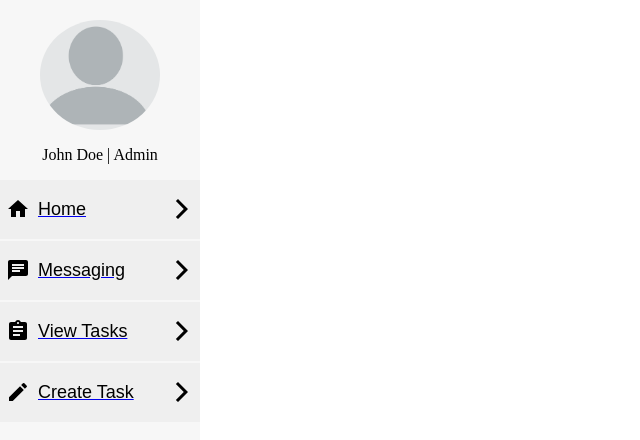
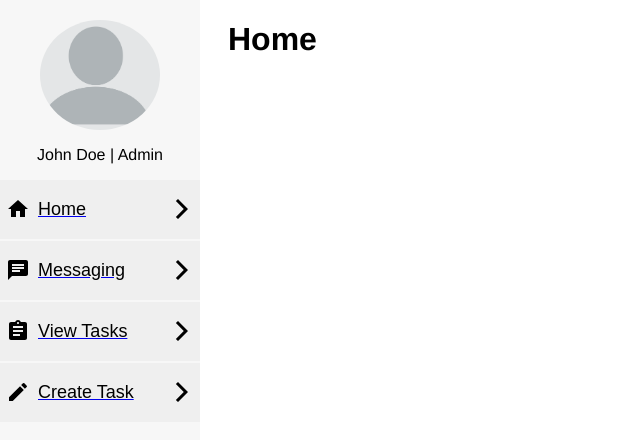
Before and after one commit to SevagSA/Project-Management-Software, a React (Create React App) app in the folder frontend/: page / in a window 1280 px wide. Shown: the top 440 px of the page, without its empty margins (0-640 px from the left). Built offline with nearby package versions, Linux system fonts and the light colour scheme.

Commit message:
Added global styling

```diff
--- a/frontend/src/App.js
+++ b/frontend/src/App.js
@@ -1,14 +1,15 @@
-import SidebarNav from "./Components/Nav/SidebarNav/SidebarNav";
 import {
     BrowserRouter as Router,
     Switch,
     Route,
 } from "react-router-dom";
+import GlobalStyle from "./GlobalStyle";
 
 import Home from "./Components/Home/Home";
+import CreateTask from "./Components/Task/CreateTask";
 import ViewAllTasks from "./Components/Task/ViewAllTasks";
 import MessageRoom from "./Components/Message/MessageRoom";
-import CreateTask from "./Components/Task/CreateTask";
+import SidebarNav from "./Components/Nav/SidebarNav/SidebarNav";
 
 function App() {
   return (
@@ -30,6 +31,7 @@ function App() {
                 </Route>
             </Switch>
         </div>
+        <GlobalStyle />
     </Router>
   );
 }
--- /dev/null
+++ b/frontend/src/GlobalStyle.js
@@ -0,0 +1,10 @@
+import { createGlobalStyle } from "styled-components";
+
+const GlobalStyle = createGlobalStyle`
+  body {
+    font-family: 'Helvetica', 'Arial', sans-serif;
+    padding-left: 220px;
+  }
+`
+
+export default GlobalStyle;
```
